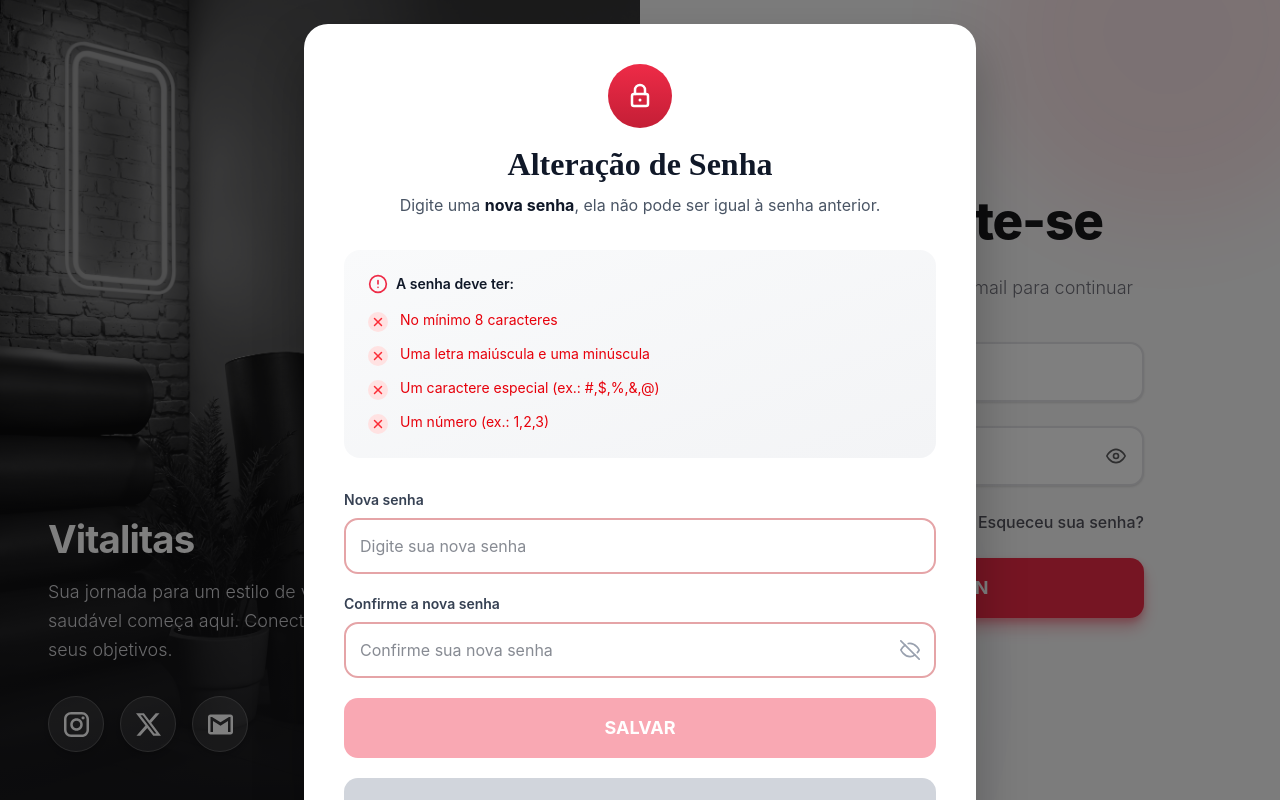
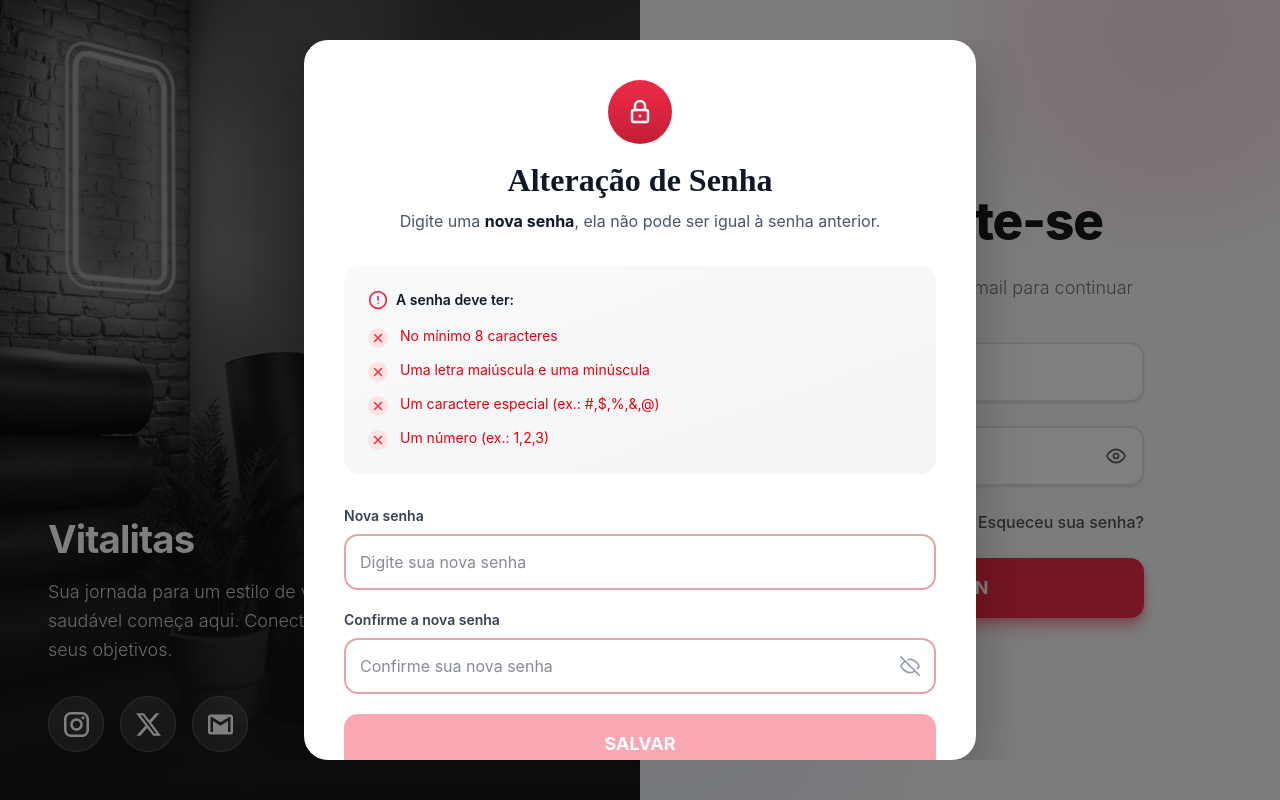
Before and after one commit to VitalitasPJT/vitalitas-frontend-app, a React (Vite) app: page /vitalitas/user/login in a window 1280 px wide. Both pictures are taken after a click on the button "Esqueceu sua senha?". Built offline with nearby package versions, Linux system fonts and the light colour scheme; a web font is replaced by a local one.

Commit message:
mudanças no esqueceu senha

```diff
--- a/src/components/login/Modal.tsx
+++ b/src/components/login/Modal.tsx
@@ -8,26 +8,28 @@ interface ModalProps {
 
 export function Modal({ isOpen, onClose, children }: ModalProps) {
   useEffect(() => {
-    if (!isOpen) return;
-
-    const scrollbarWidth = window.innerWidth - document.documentElement.clientWidth;
-    document.documentElement.style.overflow = 'hidden';
-    document.documentElement.style.paddingRight = `${scrollbarWidth}px`;
-    document.body.style.overflow = 'hidden';
-
+    if (isOpen) {
+      document.body.style.overflow = 'hidden';
+    } else {
+      document.body.style.overflow = 'unset';
+    }
     return () => {
-      document.documentElement.style.overflow = '';
-      document.documentElement.style.paddingRight = '';
-      document.body.style.overflow = '';
+      document.body.style.overflow = 'unset';
     };
   }, [isOpen]);
 
   if (!isOpen) return null;
 
   return (
-    <div className="fixed inset-0 z-50 overflow-y-auto">
-      <div className="fixed inset-0 bg-black/50" onClick={onClose} />
-      <div className="relative z-10 flex min-h-full items-center justify-center p-4 sm:p-6">
+    <div className="fixed inset-0 z-50 flex items-center justify-center p-4 sm:p-6">
+      {/* Backdrop */}
+      <div className="absolute inset-0 bg-black/50" onClick={onClose} />
+      {/*
+        w-full: o filho (PasswordResetContent) controla seu próprio max-w
+        max-h evita que em telas pequenas o modal ultrapasse a tela
+        overflow-y-auto: scroll interno quando o conteúdo é maior que a tela
+      */}
+      <div className="relative z-10 flex w-full justify-center max-h-[90vh] overflow-y-auto rounded-[24px]">
         {children}
       </div>
     </div>
--- a/src/components/login/PasswordResetContent.tsx
+++ b/src/components/login/PasswordResetContent.tsx
@@ -52,7 +52,7 @@ export function PasswordResetContent({ onClose }: PasswordResetContentProps) {
       w-full + max-w: ocupa toda a largura disponível até o limite de 672px
       padding responsivo: p-6 em mobile, sm:p-10 em telas médias, modal-padding-4k em 4K
     */
-    <div className="modal-card-4k w-full max-w-[672px] bg-white rounded-2xl sm:rounded-[24px] shadow-[0px_25px_50px_0px_rgba(0,0,0,0.25)] overflow-hidden">
+    <div className="modal-card-4k w-full max-w-[672px] bg-white rounded-2xl sm:rounded-[24px] shadow-[0px_25px_50px_0px_rgba(0,0,0,0.25)]">
       <div className="modal-inner-4k flex flex-col gap-6 sm:gap-8 p-6 sm:p-10">
 
         {/* Header */}
```
